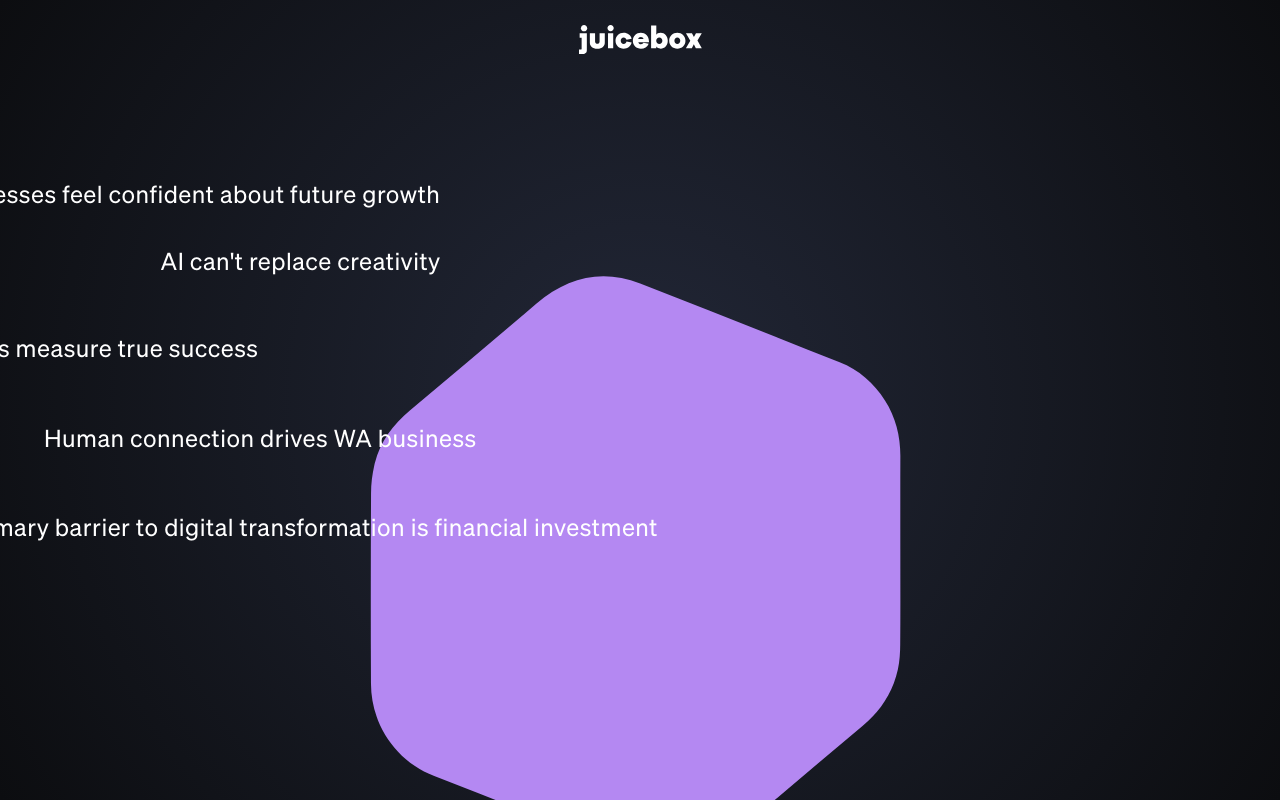
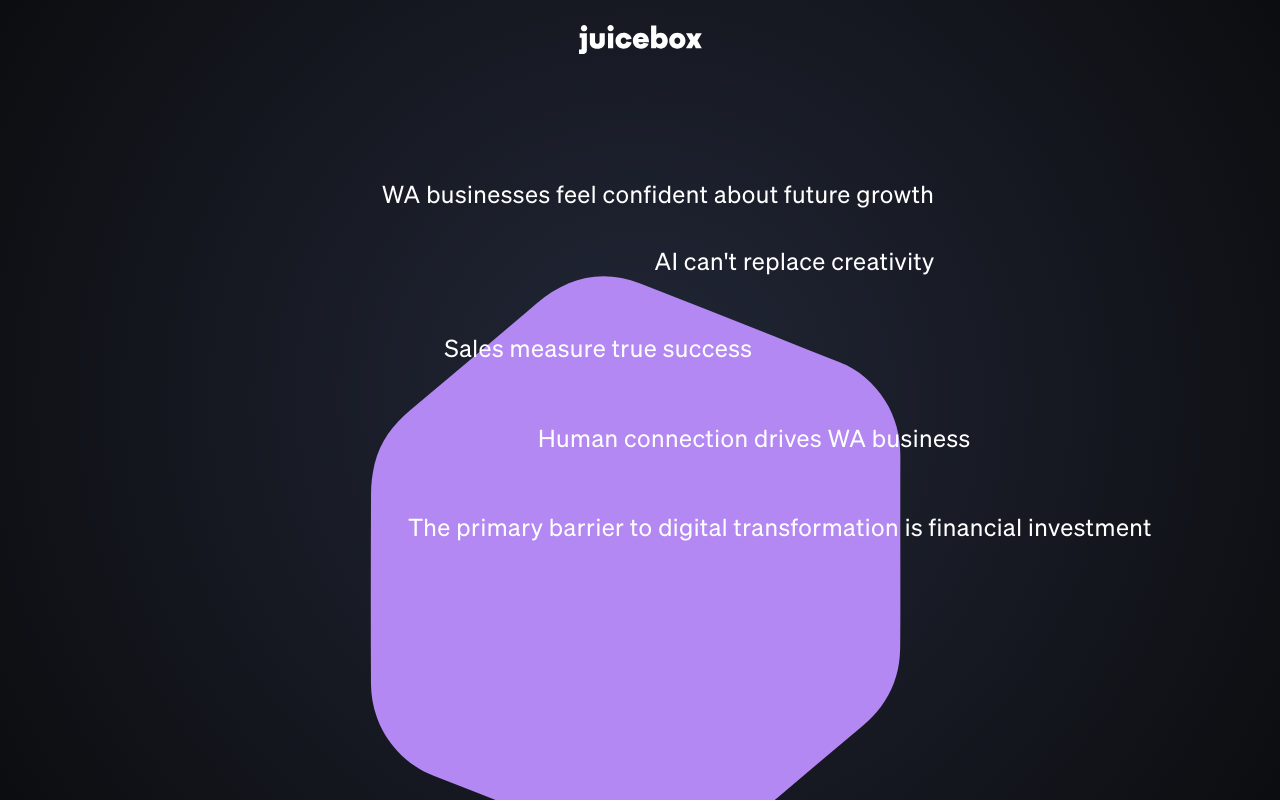
Before and after one commit to Kman316/juicebox, a Next.js app: page / in a window 1280 px wide. Built offline with nearby package versions, Linux system fonts and the light colour scheme.

Commit message:
css changes

```diff
--- a/app/Homepage.module.scss
+++ b/app/Homepage.module.scss
@@ -5,6 +5,7 @@
   flex-direction: column;
   height: 100vh;
   justify-content: space-between;
+  align-items: center; /* Center elements horizontally */
   overflow: hidden;
 }
 
@@ -24,13 +25,14 @@
   display: flex;
   justify-content: center;
   position: relative;
-  flex-grow: 1;
+  flex-grow: 1; /* Allow Lottie to take up available space */
   align-items: center;
+  margin-bottom: 20px; /* Space between Lottie and button */
 }
 
 .lottie {
   width: 500px;
-  height: 500ppx;
+  height: 500px;
   z-index: 1;
   transition: transform 1s ease;
 }
@@ -57,6 +59,10 @@
   font-family: Sohne;
   font-weight: 400;
   line-height: 21.6px;
+  padding: 10px 20px; /* Add padding for a larger click area */
+  z-index: 3; /* Ensure button is on top */
+  margin-bottom: 20px; /* Space at the bottom */
+  text-align: center; /* Center button text */
 
   &:hover {
     background-color: lighten($tertiary-color, 10%);
@@ -69,7 +75,8 @@
 
 .bottomContainer {
   text-align: center;
-  padding: 24px 20px 24px 20px;
+  padding: 24px 20px;
+  width: 100%; /* Ensure full width to avoid overflow */
 }
 
 .highlight {
```
